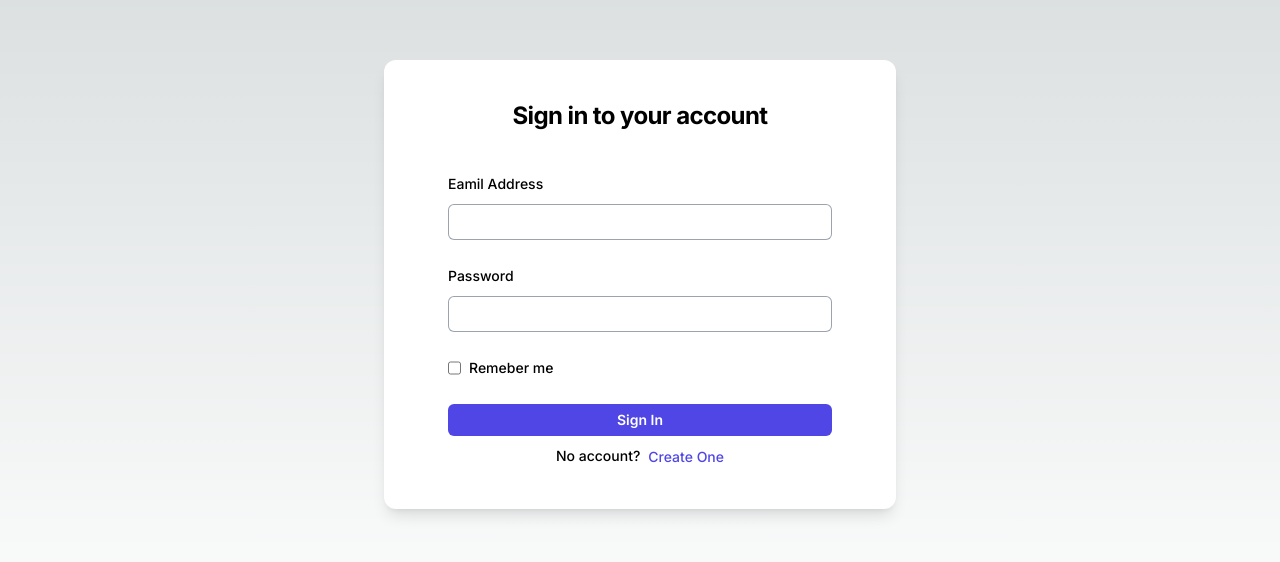
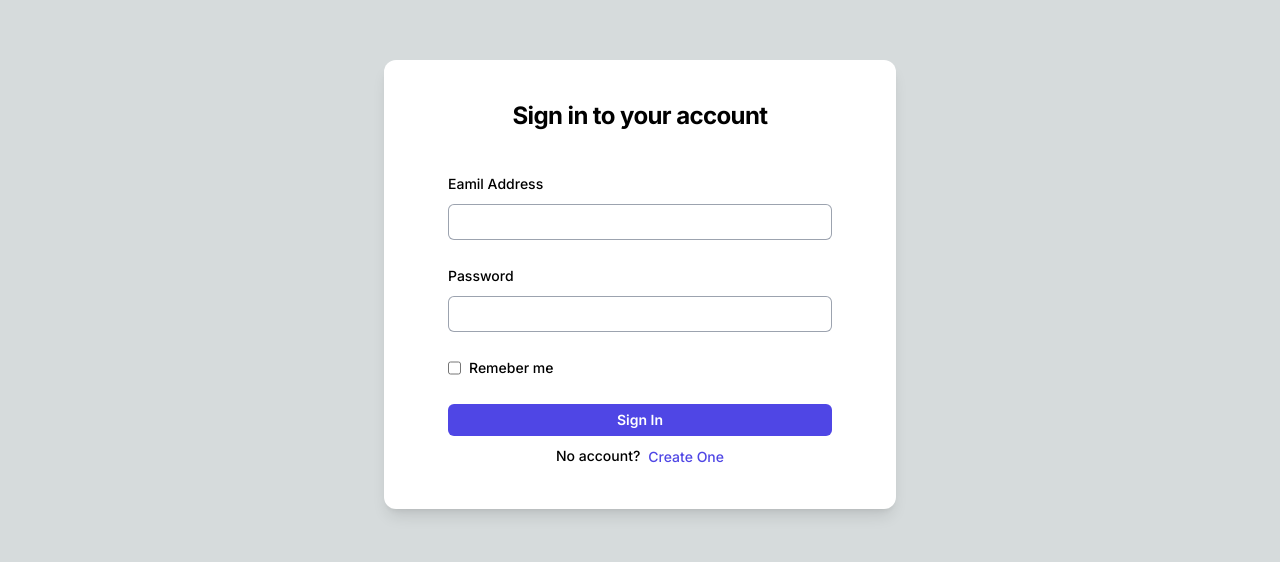
Before and after one commit to futbolerowish/test, a Next.js app: page / in a window 1280 px wide. Shown: the part 116-678 px from the top of the page. Built offline with nearby package versions, Linux system fonts and the light colour scheme.

Commit message:
refactor: app layout

```diff
--- a/src/app/(auth)/layout.tsx
+++ b/src/app/(auth)/layout.tsx
@@ -1,6 +1,6 @@
 export default function AuthLayout(props:{children:React.ReactNode}) {
     return (
-        <div className="flex h-screen items-center justify-center">
+        <div className="flex absolute w-full h-full items-center justify-center">
             <div className="flex w-full max-w-lg flex-col justify-center rounded-xl bg-white px-4 py-10 shadow-lg">
                 {props.children}
             </div>
```
